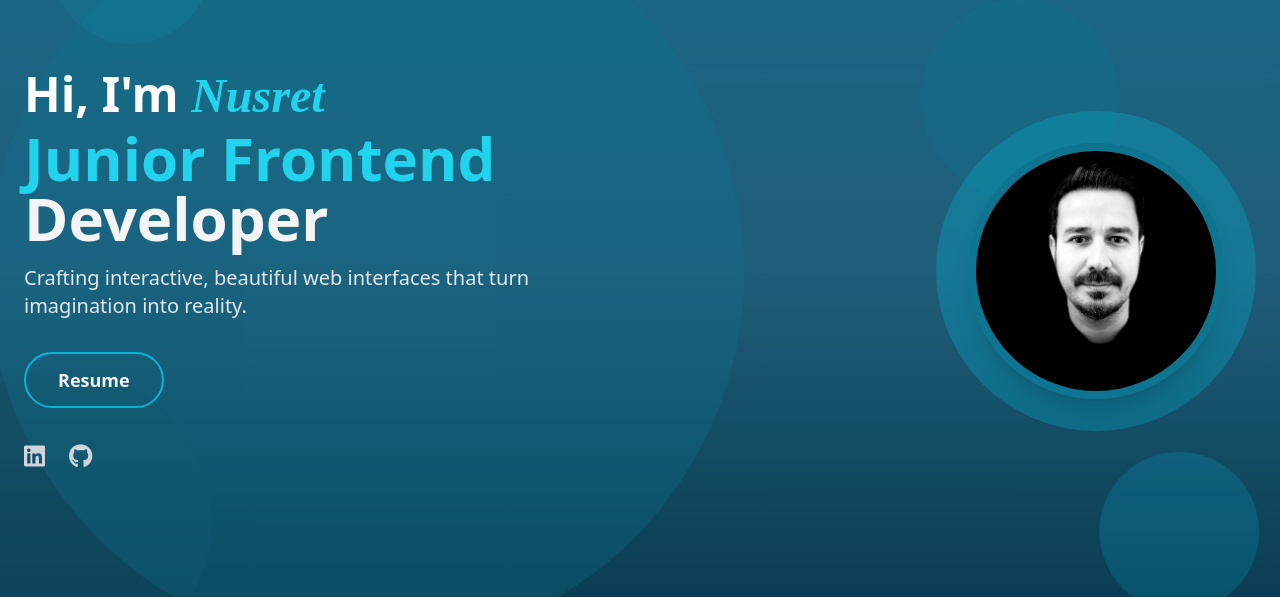
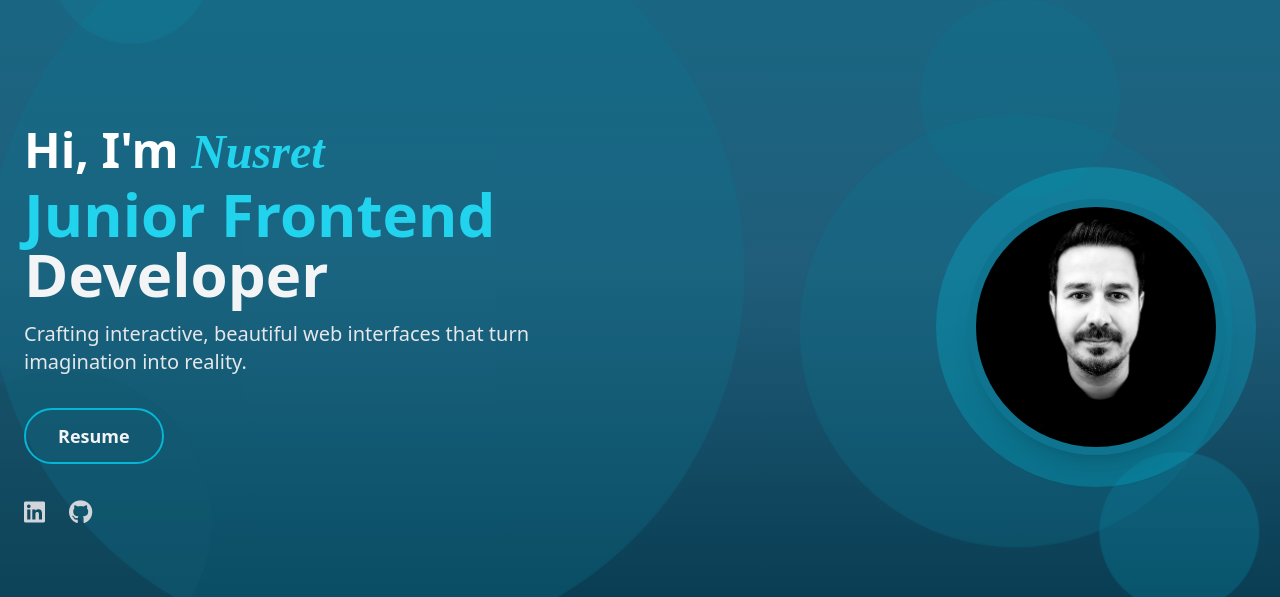
Before and after one commit to nusretkrsli/nusret-portfolio, a React (Vite) app: page / in a window 1280 px wide. Shown: the part 209-806 px from the top of the page. Built offline with nearby package versions, Linux system fonts and the light colour scheme.

Commit message:
fix: responsive layout issues on mobile resolved

```diff
--- a/src/components/ContactSection.jsx
+++ b/src/components/ContactSection.jsx
@@ -37,7 +37,7 @@ function ContactSection() {
       id="contact"
       className="min-h-screen flex items-center bg-gradient-to-b from-[#15597a] via-[#11405a] to-[#0e3a4a] overflow-hidden"
     >
-      <div className="container mx-auto px-6 py-24 w-full">
+      <div className="container mx-auto px-6 py-24 w-full mt-6">
         <div className="flex flex-col md:flex-row items-center justify-center gap-12 w-full">
           <div className="flex-1 w-full max-w-xl">
             <form
@@ -86,7 +86,7 @@ function ContactSection() {
           <div className="flex-1 flex justify-center items-center w-full">
             <div
               className="bg-gray-900/40 rounded-full shadow-lg p-4 flex items-center justify-center"
-              style={{ width: 400, height: 400 }}
+              style={{ width: 350, height: 350 }}
             >
               <DotLottieReact
                 src="https://lottie.host/229c15aa-e2f2-4a45-9e85-9b27b5532d62/GKXkpF4hLy.lottie"
--- a/src/components/ExperienceSection.jsx
+++ b/src/components/ExperienceSection.jsx
@@ -36,7 +36,7 @@ function ExperienceSection() {
       id="experience"
       className="min-h-screen flex items-center bg-gradient-to-bl from-[#15597a] via-[#11405a] to-[#0e3a4a] flex items-center overflow-hidden"
     >
-      <div className="container mx-auto px-6 py-24">
+      <div className="container mx-auto px-6 py-24 w-full mt-6">
         <div className="flex justify-center mb-12">
           <div className="bg-gray-900/40 rounded-full shadow-lg p-4 flex items-center justify-center mt-3"
                style={{ width: 250, height: 250 }}>
--- a/src/components/HomeSection.jsx
+++ b/src/components/HomeSection.jsx
@@ -9,8 +9,10 @@ function HomeSection() {
       <div className="absolute right-10 bottom-10 w-40 h-40 bg-cyan-500/20 rounded-full z-0 animate-float-xy"></div>
       <div className="absolute left-4 top-76 w-[700px] h-[700px] bg-cyan-700/30 rounded-full z-0 animate-scale-pulse"></div>
       <div className="absolute left-8 top-8 w-40 h-40 bg-cyan-500/10 rounded-full z-0 animate-float-xy"></div>
+      <div className="absolute right-16 top-[260px] w-[400px] h-[400px] bg-cyan-700/30 rounded-full z-0 animate-scale-pulse"></div>
 
-      <div className="container mx-auto px-6 flex flex-col md:flex-row items-center justify-between relative z-10">
+
+      <div className="container mx-auto px-6 flex flex-col md:flex-row items-center justify-between relative z-10 mt-28">
         <div className="flex-1 text-center md:text-left">
           <h2 className="text-4xl md:text-5xl font-bold text-white mb-2">
             Hi, I'm{" "}
```
